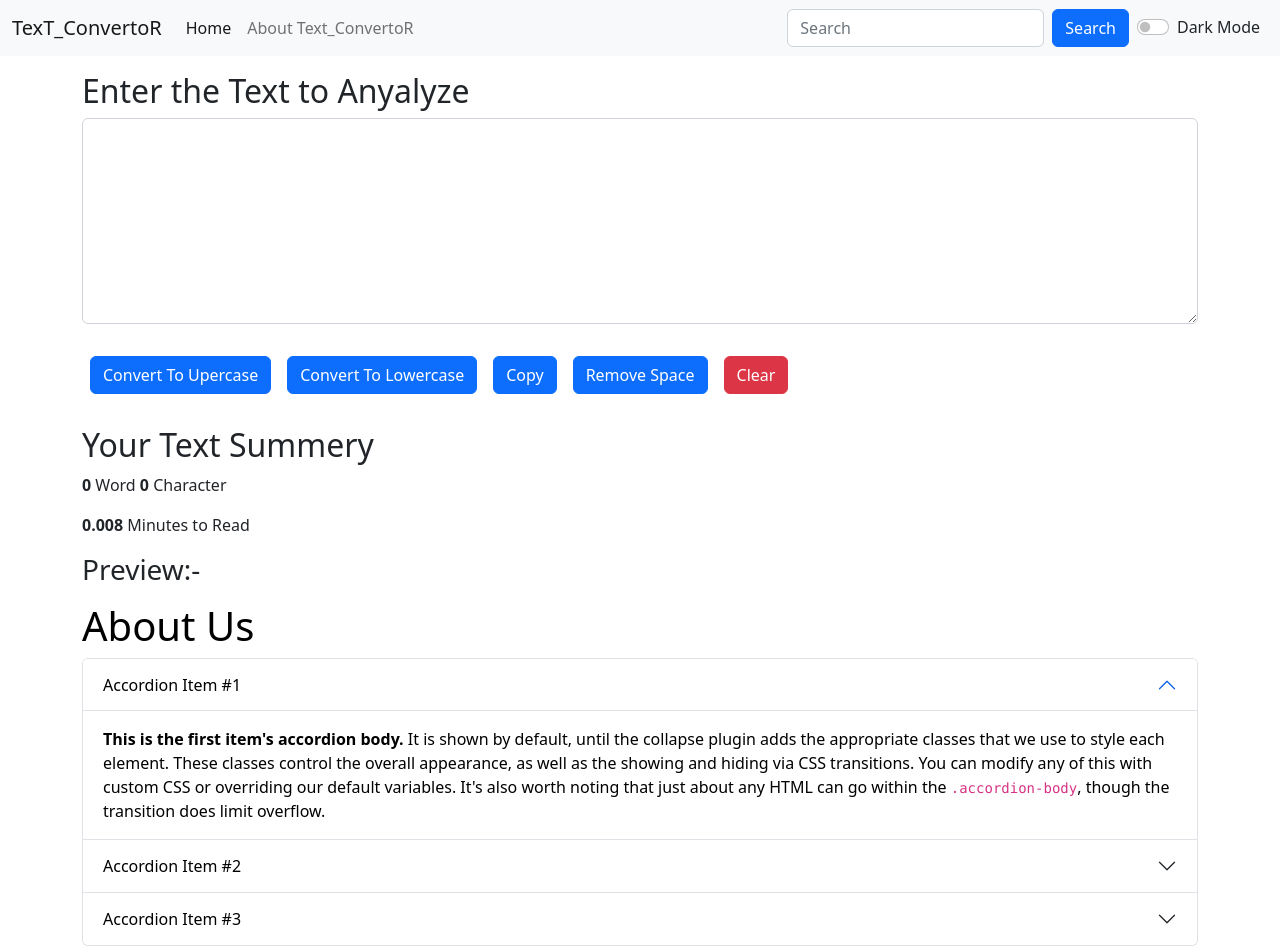
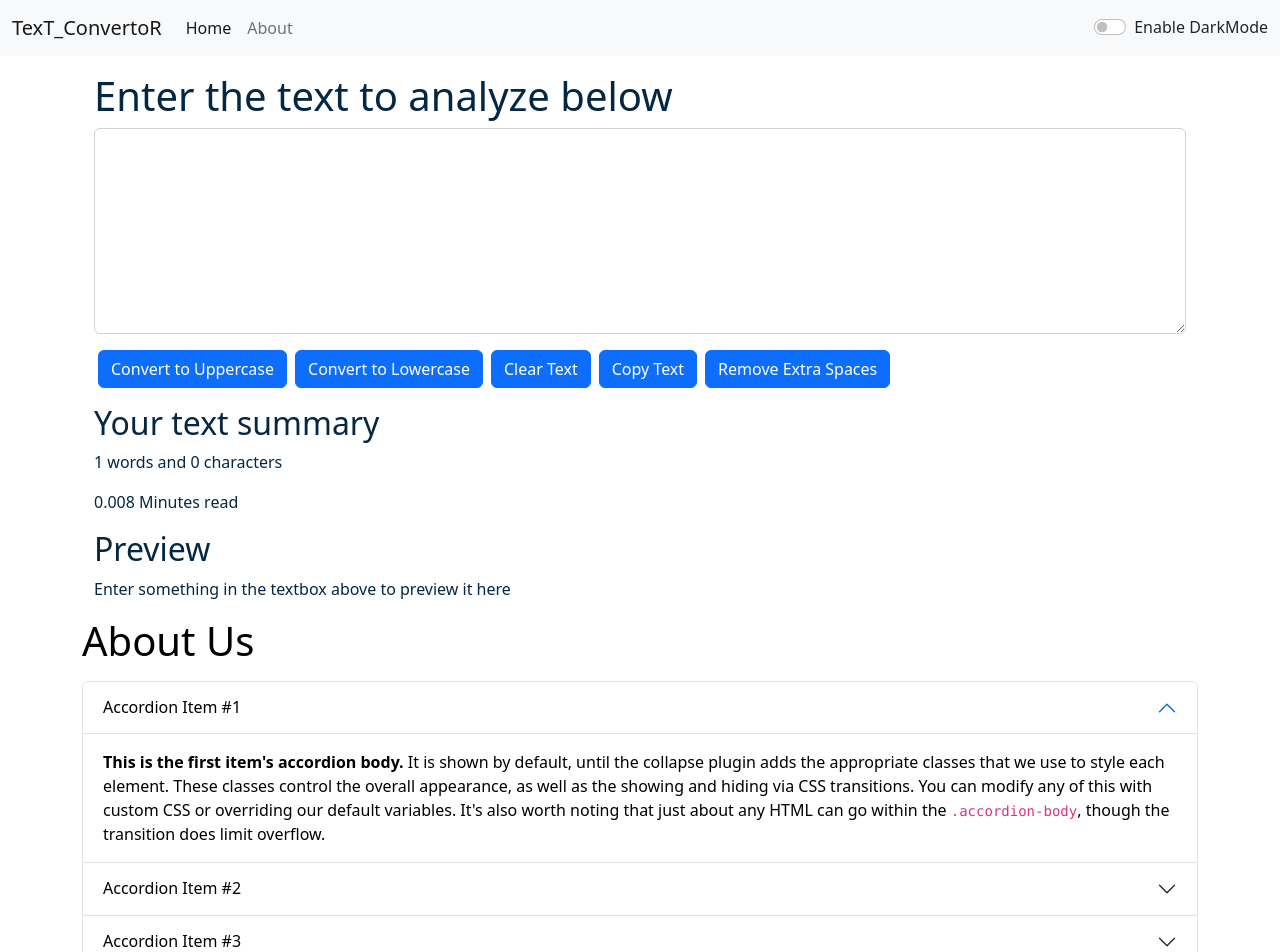
Before and after one commit to Deepakvikrant/react-PROJECT, a React (Create React App) app: page / in a window 1280 px wide. Shown: the top 952 px of the page. Built offline with nearby package versions, Linux system fonts and the light colour scheme.

Commit message:
error fix

```diff
--- a/src/App.js
+++ b/src/App.js
@@ -1,28 +1,34 @@
 import './App.css';
-import About from './components/About';
 import Navbar from './components/Navbar';
 import TextForm from './components/TextForm';
-import { useState } from 'react';
+import React, { useState } from 'react';
+import About from './components/About';
+
 
 function App() {
-  const [mode, setMode] = useState('light')
+  const [mode, setMode] = useState('light'); // Whether dark mode is enabled or not
+
   const toggleMode = ()=>{
     if(mode === 'light'){
       setMode('dark');
-      document.body.style.backgroundColor = 'grey'
+      document.body.style.backgroundColor = '#042743';
     }
     else{
-      setMode('light')
-      document.body.style.backgroundColor = 'white'
+      setMode('light');
+      document.body.style.backgroundColor = 'white';
     }
   }
   return (
     <>
-      <Navbar title = "TexT_ConvertoR" home = "Home" aboutText='About Text_ConvertoR' mode={mode} toggleMode={toggleMode} />
+    {/* <Navbar title="TextUtils" aboutText="About TextUtils" /> */}
+    {/* <Navbar/> */}
+    <Navbar title="TexT_ConvertoR" mode={mode} toggleMode={toggleMode} />
 
-      <TextForm heading ="Enter the Text to Anyalyze"/>
+    <div className="container my-3">
+    <TextForm heading="Enter the text to analyze below" mode={mode}/>
+    </div>
 
-      <About/>
+    <About/>
 
     </>
   );
--- a/src/components/About.js
+++ b/src/components/About.js
@@ -1,12 +1,13 @@
-import React, { useState } from 'react'
+import React, {useState} from 'react'
 
 export default function About() {
+
     const [myStyle, setMyStyle] = useState({
         color: 'black',
         backgroundColor: 'white'
     })
+    const [btntext, setBtnText] = useState("Enable Dark Mode")
 
-    const [btnText,setBtnText] = useState('enable Dark mode')
     const toggleStyle = ()=>{
         if(myStyle.color === 'black'){
             setMyStyle({
@@ -25,18 +26,19 @@ export default function About() {
             setBtnText("Enable Dark Mode");
         }
     }
+
     return (
-    <div className='container' style={myStyle}>
-        <h1>About Us</h1>
-        <div className="accordion" id="accordionExample" style={myStyle}>
-            <div className="accordion-item" style={myStyle}>
+        <div className="container" style={myStyle}>
+            <h1 className="my-3">About Us</h1>
+            <div className="accordion" id="accordionExample">
+                <div className="accordion-item">
                     <h2 className="accordion-header" id="headingOne">
-                <button className="accordion-button" style={myStyle} type="button" data-bs-toggle="collapse" data-bs-target="#collapseOne" aria-expanded="true" aria-controls="collapseOne">
+                    <button className="accordion-button" type="button" style={myStyle} data-bs-toggle="collapse" data-bs-target="#collapseOne" aria-expanded="true" aria-controls="collapseOne">
                         Accordion Item #1
                     </button>
                     </h2>
                     <div id="collapseOne" className="accordion-collapse collapse show" aria-labelledby="headingOne" data-bs-parent="#accordionExample">
-                <div className="accordion-body">
+                    <div className="accordion-body" style={myStyle}>
                         <strong>This is the first item's accordion body.</strong> It is shown by default, until the collapse plugin adds the appropriate classes that we use to style each element. These classes control the overall appearance, as well as the showing and hiding via CSS transitions. You can modify any of this with custom CSS or overriding our default variables. It's also worth noting that just about any HTML can go within the <code>.accordion-body</code>, though the transition does limit overflow.
                     </div>
                     </div>
@@ -48,26 +50,26 @@ export default function About() {
                     </button>
                     </h2>
                     <div id="collapseTwo" className="accordion-collapse collapse" aria-labelledby="headingTwo" data-bs-parent="#accordionExample">
-                <div className="accordion-body">
+                    <div className="accordion-body" style={myStyle}>
                         <strong>This is the second item's accordion body.</strong> It is hidden by default, until the collapse plugin adds the appropriate classes that we use to style each element. These classes control the overall appearance, as well as the showing and hiding via CSS transitions. You can modify any of this with custom CSS or overriding our default variables. It's also worth noting that just about any HTML can go within the <code>.accordion-body</code>, though the transition does limit overflow.
                     </div>
                     </div>
                 </div>
-            <div className="accordion-item" style={myStyle}>
+                <div className="accordion-item">
                     <h2 className="accordion-header" id="headingThree">
                     <button className="accordion-button collapsed" style={myStyle} type="button" data-bs-toggle="collapse" data-bs-target="#collapseThree" aria-expanded="false" aria-controls="collapseThree">
                         Accordion Item #3
                     </button>
                     </h2>
                     <div id="collapseThree" className="accordion-collapse collapse" aria-labelledby="headingThree" data-bs-parent="#accordionExample">
-                <div className="accordion-body">
+                    <div className="accordion-body" style={myStyle}>
                         <strong>This is the third item's accordion body.</strong> It is hidden by default, until the collapse plugin adds the appropriate classes that we use to style each element. These classes control the overall appearance, as well as the showing and hiding via CSS transitions. You can modify any of this with custom CSS or overriding our default variables. It's also worth noting that just about any HTML can go within the <code>.accordion-body</code>, though the transition does limit overflow.
                     </div>
                     </div>
                 </div>
             </div>
-        <div>
-        <button onClick={toggleStyle} className='btn btn-primary my-4'>{btnText}</button>
+            <div className="container my-3">
+                <button onClick={toggleStyle} type="button" className="btn btn-primary">{btntext}</button>
             </div>
         </div>
     )
--- a/src/components/Navbar.js
+++ b/src/components/Navbar.js
@@ -12,32 +12,33 @@ export default function Navbar(props) {
                 <div className="collapse navbar-collapse" id="navbarSupportedContent">
                     <ul className="navbar-nav me-auto mb-2 mb-lg-0">
                         <li className="nav-item">
-                    <a className="nav-link active" aria-current="page" href="/">{props.home}</a>
+                            <a className="nav-link active" aria-current="page" href="/">Home</a>
                         </li>
                         <li className="nav-item">
                             <a className="nav-link" href="/">{props.aboutText}</a>
                         </li>
                     </ul>
-            <form className="d-flex">
+                    {/* <form className="d-flex">
                         <input className="form-control me-2" type="search" placeholder="Search" aria-label="Search" />
-                <button className="btn btn-primary" type="submit">Search</button>
-            </form>
-            <div className="form-check form-switch mx-2">
-                <input className="form-check-input" onClick={props.toggleMode} type="checkbox" role="switch" id="flexSwitchCheckDefault"/>
-                <label className={`form-check-label text-${props.mode==='light'?'dark':'light'}`} htmlFor="flexSwitchCheckDefault">Dark Mode</label>
+                        <button cla
+                        ssName="btn btn-primary" type="submit">Search</button>
+                    </form> */}
+                    <div className={`form-check form-switch text-${props.mode==='light'?'dark':'light'}`}>
+                        <input className="form-check-input" onClick={props.toggleMode} type="checkbox" id="flexSwitchCheckDefault"/>
+                        <label className="form-check-label" htmlFor="flexSwitchCheckDefault">Enable DarkMode</label>
                     </div>
                 </div>
             </div>
         </nav>
-)}
+    )
+}
 
-Navbar.propTypes = {title: PropTypes.string.isRequired,
-                    home : PropTypes.string.isRequired,
-                    about : PropTypes.string,
+Navbar.propTypes = {
+    title: PropTypes.string.isRequired,
+    aboutText: PropTypes.string.isRequired
 }
 
 Navbar.defaultProps = {
-    title: "set title here",
-    home: "Home",
+    title: 'Set title here',
     aboutText: 'About'
-}
+  };
--- a/src/components/TextForm.js
+++ b/src/components/TextForm.js
@@ -1,65 +1,65 @@
 import React, {useState} from 'react'
 
+
 export default function TextForm(props) {
-
     const handleUpClick = ()=>{
-    //console.log("HandleUpcase was clicked " + text);
+        // console.log("Uppercase was clicked: " +  text);
         let newText = text.toUpperCase();
         setText(newText)
     }
 
     const handleLoClick = ()=>{
-    //console.log("HandleUpcase was clicked " + text);
         let newText = text.toLowerCase();
         setText(newText)
     }
 
-  const handleClrClick = ()=>{
-    //console.log("HandleUpcase was clicked " + text);
-    let newText = "";
+    const handleClearClick = ()=>{
+        let newText = '';
         setText(newText)
     }
-  const handleCopy= ()=>{
-    let text = document.getElementById('myBox');
+
+    const handleOnChange = (event)=>{
+        // console.log("On change");
+        setText(event.target.value)
+    }
+
+    // Credits: A
+    const handleCopy = () => {
+        console.log("I am copy");
+        var text = document.getElementById("myBox");
         text.select();
+        text.setSelectionRange(0, 9999);
         navigator.clipboard.writeText(text.value);
     }
 
-  const hamdleExtraSpace = ()=>{
-    let newText = text.split(/[ ]+/)
+    // Credits: Coding Wala
+    const handleExtraSpaces = () => {
+        let newText = text.split(/[ ]+/);
         setText(newText.join(" "))
     }
 
-  const handleOnChange = (event)=>{
-    //console.log("HandleOnChange was clicked");
-    setText(event.target.value)
-  }
-  const [text,setText] = useState('')
-  //text = "New Text" ; //wrong way to chnage state of hook function
-  //setText('new text'); //correct way to chnage state of hook function
+    const [text, setText] = useState('');
+    // text = "new text"; // Wrong way to change the state
+    // setText("new text"); // Correct way to change the state
     return (
         <>
-    <div className='container my-3'>
-      <div>
-        <h2>{props.heading}</h2>
-        <div className="mb-3 ">
-          <textarea className="form-control" style={{backgroundColor: props.mode==='dark'?'blue':'white'}} value={text} onChange={handleOnChange} id="myBox" rows="8"></textarea>
+        <div className="container" style={{color: props.mode==='dark'?'white':'#042743'}}>
+            <h1>{props.heading}</h1>
+            <div className="mb-3">
+            <textarea className="form-control" value={text} onChange={handleOnChange} style={{backgroundColor: props.mode==='dark'?'grey':'white', color: props.mode==='dark'?'white':'#042743'}} id="myBox" rows="8"></textarea>
             </div>
-        <button className='btn btn-primary my-3 mx-2' onClick={handleUpClick}>Convert To Upercase</button>
-        <button className='btn btn-primary my-3 mx-2' onClick={handleLoClick}>Convert To Lowercase</button>
-        <button className='btn btn-primary my-3 mx-2' onClick={handleCopy}>Copy</button>
-        <button className='btn btn-primary my-3 mx-2' onClick={hamdleExtraSpace}>Remove Space</button>
-        <button className='btn btn-danger my-3 mx-2' onClick={handleClrClick}>Clear</button>
-
+            <button className="btn btn-primary mx-1" onClick={handleUpClick}>Convert to Uppercase</button>
+            <button className="btn btn-primary mx-1" onClick={handleLoClick}>Convert to Lowercase</button>
+            <button className="btn btn-primary mx-1" onClick={handleClearClick}>Clear Text</button>
+            <button className="btn btn-primary mx-1" onClick={handleCopy}>Copy Text</button>
+            <button className="btn btn-primary mx-1" onClick={handleExtraSpaces}>Remove Extra Spaces</button>
         </div>
-
-      <div className='my-3'>
-        <h2>Your Text Summery</h2>
-        <p><b>{text.split(" ").length-1}</b> Word <b>{text.length}</b> Character</p>
-        <p><b>{0.008 * text.split(" ").length}</b> Minutes to Read</p>
-        <h3>Preview:-</h3>
-        <p>{text}</p>
-      </div>
+        <div className="container my-3" style={{color: props.mode==='dark'?'white':'#042743'}}>
+            <h2>Your text summary</h2>
+            <p>{text.split(" ").length} words and {text.length} characters</p>
+            <p>{0.008 *  text.split(" ").length} Minutes read</p>
+            <h2>Preview</h2>
+            <p>{text.length>0?text:"Enter something in the textbox above to preview it here"}</p>
         </div>
         </>
     )
```
Lines whose indentation alone changed are shown as unchanged.
